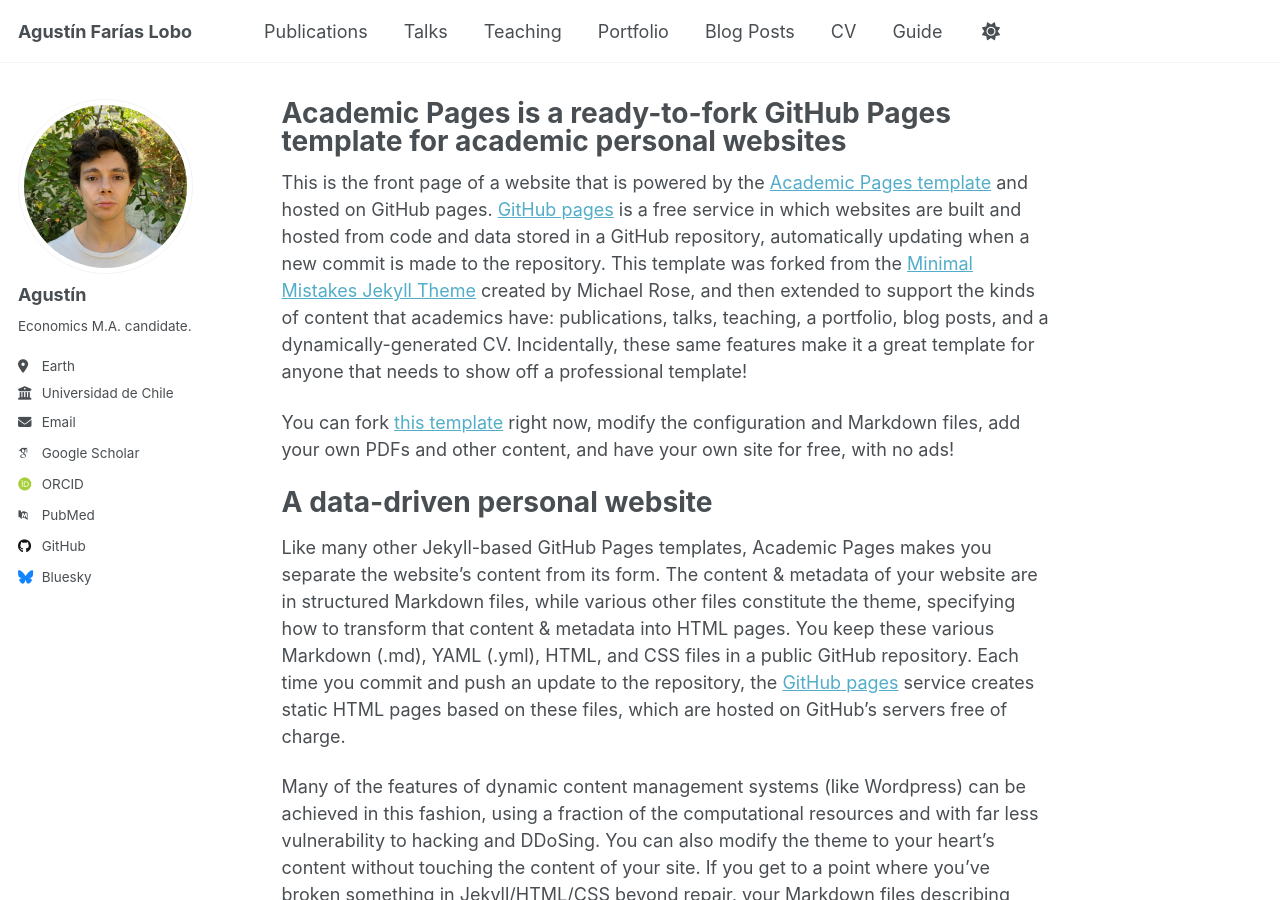
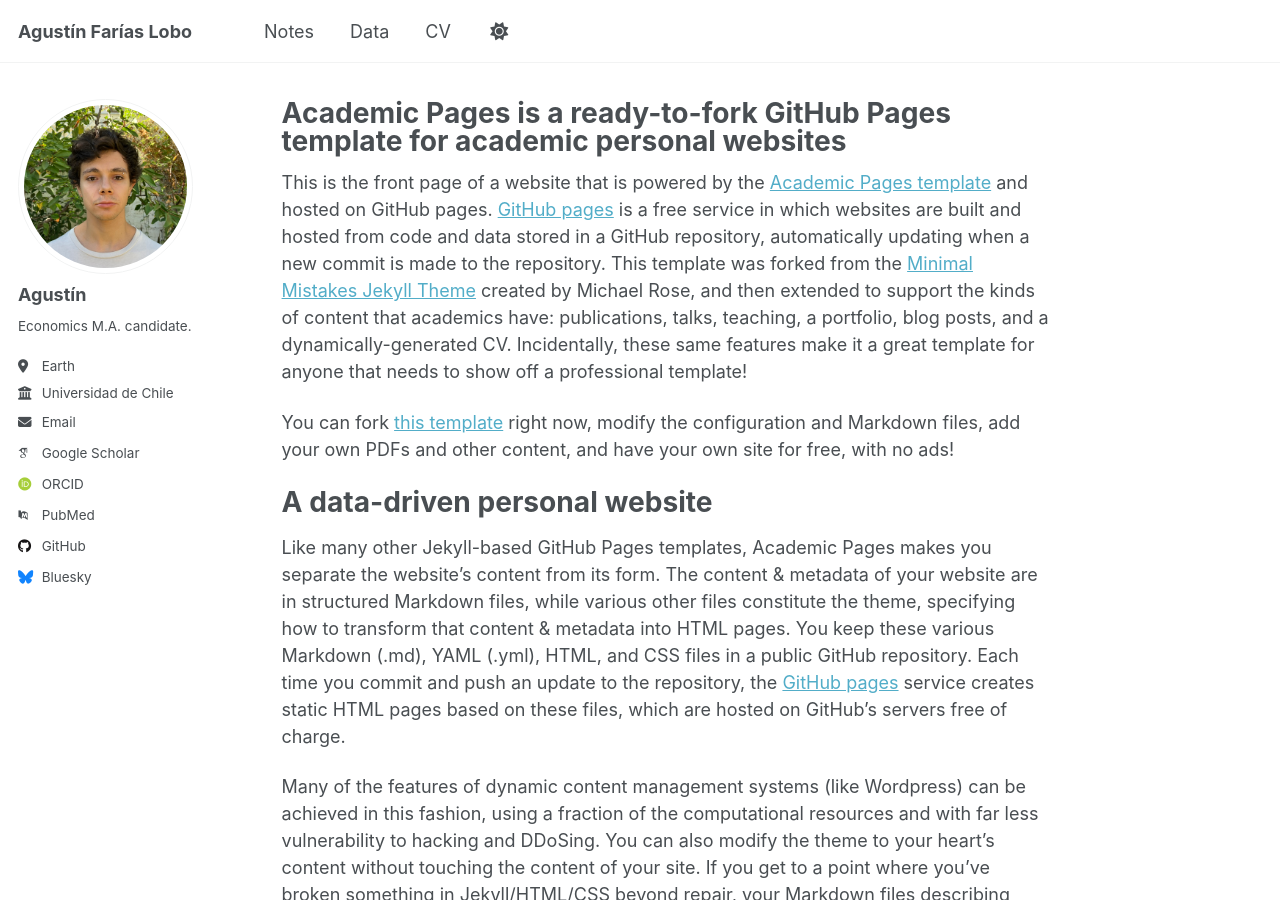
Before and after one commit to afariaslobo/afariaslobo.github.io, a Jekyll site: the page built from _pages/about.md, in a window 1280 px wide and 900 px high. Built offline with Jekyll 4.4.1, drawn with Linux system fonts in a browser that asks for light colours; some web fonts are replaced; a script that is not in the unit is left out.

Commit message:
Update navigation.yml

```diff
--- a/_data/navigation.yml
+++ b/_data/navigation.yml
@@ -8,26 +8,14 @@
 #      Markdown formatted page while the second is generated using JSON.
 
 main:
-  - title: "Publications"
-    url: /publications/
+  - title: "Notes"
+    url: /Notes/
 
-  - title: "Talks"
-    url: /talks/
-
-  - title: "Teaching"
-    url: /teaching/
-
-  - title: "Portfolio"
-    url: /portfolio/
-
-  - title: "Blog Posts"
-    url: /year-archive/
+  - title: "Data"
+    url: /Data/
 
   - title: "CV"
     url: /cv/
 
   # - title: "CV"
   #   url: /cv-json/
-
-  - title: "Guide"
-    url: /markdown/
```
